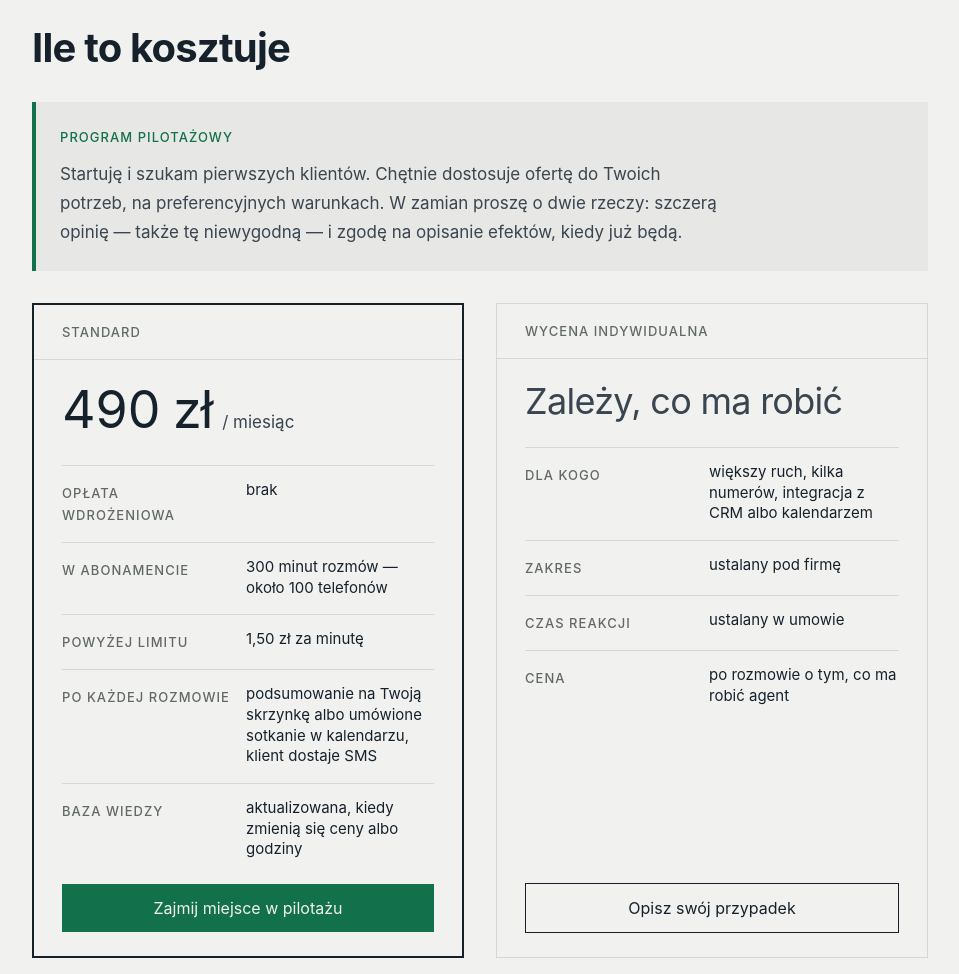
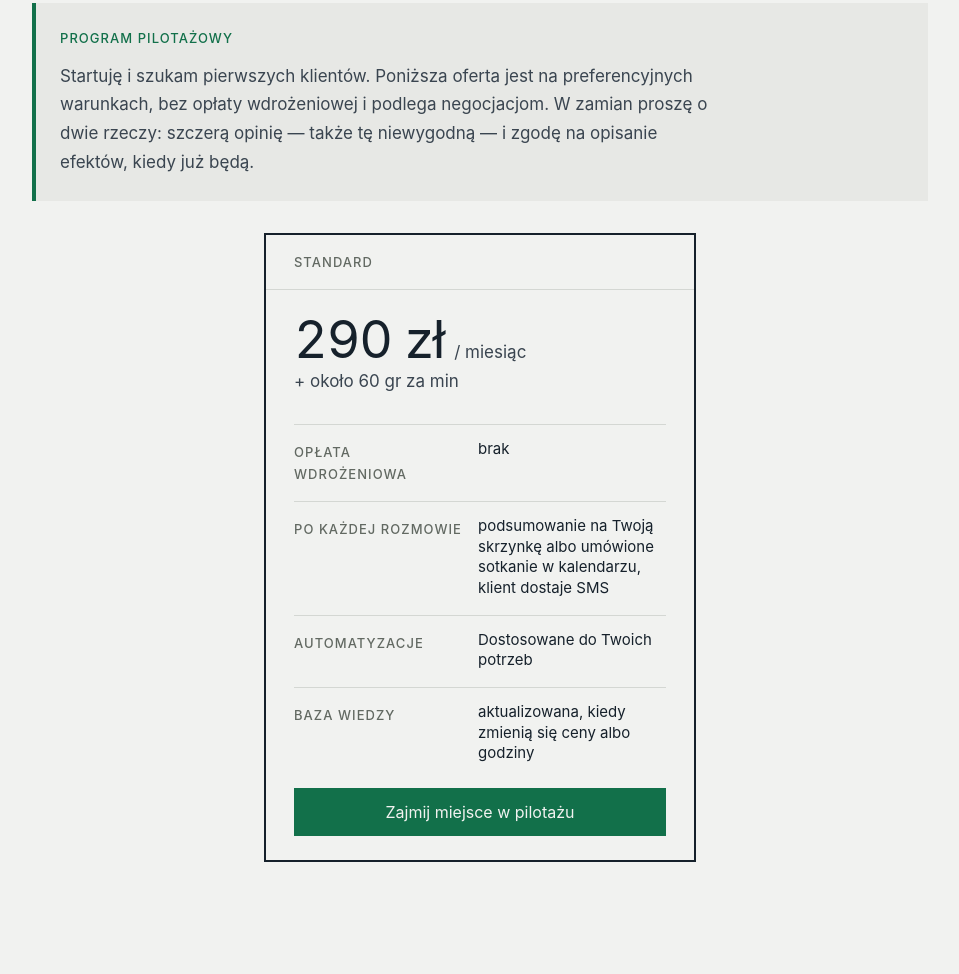
Before and after one commit to zombinator1/voiceAi-website, an Astro site: page / in a window 1280 px wide. Shown: the part 4246-5220 px from the top of the page, without its empty margins (240-1199 px from the left). Built offline with nearby package versions, Linux system fonts and the light colour scheme; Astro itself is replaced by a stand-in of ours.

Commit message:
opraw pricing proces i detale

```diff
--- a/src/components/JakToDziala.astro
+++ b/src/components/JakToDziala.astro
@@ -13,27 +13,26 @@ const kroki = [
   },
   {
     numer: '2',
+    tytul: 'Podpisujemy umowę i pierwsza wpłata',
+    tresc: [
+      'Umowa powierzenia danych osobowych i o świadczeniu usług.',
+      'Dokument przygotował profesjonalista, z kancelarii Creativa Legal.'
+    ],
+  },
+  {
+    numer: '3',
     tytul: 'Buduję agenta',
     tresc: [
       'Powstaje baza wiedzy, scenariusz rozmowy i automatyzacja (np. wysyłka email z transkryptem rozmowy na Twój adres email). Zanim cokolwiek podłączysz, dzwonisz i słuchasz. Poprawiam, aż zacznie brzmieć tak, jak sam byś odpowiedział.',
     ],
   },
     {
-    numer: '3',
-    tytul: 'Podpisujemy umowę i pierwsza wpłata',
+    numer: '4',
+    tytul: 'Dwa tygodnie darmowego okresu próbnego',
     tresc: [
-      'Umowa powierzenia danych osobowych i o świadczeniu usług.',
-      'Dokument przygotował profesjonalista, z kancelarii Creativa Legal.',
-      'Na tym etapie proszę o pierwszą wpłate, z góry.'
+      'Masz gwarancje, że zapłacisz za produkt który spełnia Twoje oczekiwania.'
     ],
-  },
-  {
-    numer: '4',
-    tytul: 'Przekierowujesz numer',
-    tresc: [
-      'Wpisujesz w swoim telefonie kod (np. **61*+48XXXXXXXXX*11*20#). Automat odbiera połączenie po 20s nieaktywności. Poza tym, nie musisz nic zmieniać w swojej konfiguracji.'
-    ],
-  },
+  }
 ];
 ---
 
--- a/src/components/KimJestem.astro
+++ b/src/components/KimJestem.astro
@@ -2,6 +2,9 @@
 import { Image } from 'astro:assets';
 import Sekcja from './Sekcja.astro';
 import { WLASCICIEL } from '../config';
+
+import { myPhone } from '../config';
+
 ---
 
 <Sekcja numer="08" id="kim-jestem" tytul="Kto odbierze, kiedy zadzwonisz">
@@ -33,7 +36,7 @@ import { WLASCICIEL } from '../config';
 
     <div class="max-w-[56ch]">
       <p class="font-display text-h3">{WLASCICIEL.imie}</p>
-      <p class="maszynowa mt-1.5 text-notatka">{WLASCICIEL.rola}</p>
+      <p class="maszynowa mt-1.5 text-notatka">{myPhone}</p>
 
       <p class="mt-5 text-centrala-80">{WLASCICIEL.bio}</p>
 
--- a/src/components/Oferta.astro
+++ b/src/components/Oferta.astro
@@ -3,38 +3,38 @@ import Sekcja from "./Sekcja.astro";
 
 const standard = [
   ["opłata wdrożeniowa", "brak"],
-  ["w abonamencie", "300 minut rozmów — około 100 telefonów"],
-  ["powyżej limitu", "1,50 zł za minutę"],
+  // ["w abonamencie", "300 minut rozmów — około 100 telefonów"],
+  // ["powyżej limitu", "1,50 zł za minutę"],
   ["po każdej rozmowie", "podsumowanie na Twoją skrzynkę albo umówione sotkanie w kalendarzu, klient dostaje SMS"],
+  ["automatyzacje", "Dostosowane do Twoich potrzeb"],
   ["baza wiedzy", "aktualizowana, kiedy zmienią się ceny albo godziny"],
 ];
 
-const indywidualna = [
-  [
-    "dla kogo",
-    "większy ruch, kilka numerów, integracja z CRM albo kalendarzem",
-  ],
-  ["zakres", "ustalany pod firmę"],
-  ["czas reakcji", "ustalany w umowie"],
-  ["cena", "po rozmowie o tym, co ma robić agent"],
-];
+// const indywidualna = [
+//   [
+//     "dla kogo",
+//     "większy ruch, kilka numerów, integracja z CRM albo kalendarzem",
+//   ],
+//   ["zakres", "ustalany pod firmę"],
+//   ["czas reakcji", "ustalany w umowie"],
+//   ["cena", "po rozmowie o tym, co ma robić agent"],
+// ];
 ---
 
-<Sekcja numer="05" id="oferta" tytul="Ile to kosztuje">
+<Sekcja numer="05" id="oferta" tytul="Koszt inwestycji">
   {/* pasek programu pilotażowego */}
   <div class="border-l-4 border-sluchawka bg-arkusz-glebszy p-5 sm:p-6">
     <p class="maszynowa text-sluchawka">Program pilotażowy</p>
     <p class="mt-3 max-w-[62ch] text-centrala-80">
-      Startuję i szukam pierwszych klientów. Chętnie dostosuje ofertę do Twoich
-      potrzeb, na preferencyjnych warunkach. W zamian proszę o dwie rzeczy:
+      Startuję i szukam pierwszych klientów. Poniższa oferta jest na preferencyjnych warunkach, bez opłaty wdrożeniowej i podlega negocjacjom. W zamian proszę o dwie rzeczy:
       szczerą opinię — także tę niewygodną — i zgodę na opisanie efektów, kiedy
       już będą.
     </p>
   </div>
 
-  <div class="mt-8 grid gap-6 lg:grid-cols-2 lg:gap-8">
+  <div class="mt-8 flex justify-center">
     {/* Standard — wyróżniony */}
-    <div class="flex flex-col border-2 border-centrala bg-arkusz">
+    <div class="flex w-full flex-col border-2 border-centrala bg-arkusz lg:w-[calc(50%-1rem)]">
       <div class="border-b border-linia px-5 py-4 sm:px-7">
         <p class="maszynowa text-notatka">Standard</p>
       </div>
@@ -44,9 +44,12 @@ const indywidualna = [
           <span
             class="font-display text-[2.75rem] font-700 leading-none tracking-[-0.02em] tabular-nums sm:text-[3.25rem]"
           >
-            490 zł
+            290 zł
           </span>
           <span class="text-centrala-80">/ miesiąc</span>
+          <p>
+          <span class="text-centrala-80"> + około 60 gr za min</span>
+          </p>
         </p>
 
         <dl class="mt-7 space-y-4">
@@ -72,38 +75,6 @@ const indywidualna = [
     </div>
 
     {/* Wycena indywidualna */}
-    <div class="flex flex-col border border-linia bg-arkusz">
-      <div class="border-b border-linia px-5 py-4 sm:px-7">
-        <p class="maszynowa text-notatka">Wycena indywidualna</p>
-      </div>
-
-      <div class="px-5 py-6 sm:px-7">
-        <p
-          class="font-display text-[2rem] font-700 leading-none tracking-[-0.02em] text-centrala-80 sm:text-[2.25rem]"
-        >
-          Zależy, co ma robić
-        </p>
-
-        <dl class="mt-7 space-y-4">
-          {
-            indywidualna.map(([etykieta, wartosc]) => (
-              <div class="grid gap-0.5 border-t border-linia pt-3.5 sm:grid-cols-[10.5rem_minmax(0,1fr)] sm:gap-4">
-                <dt class="maszynowa pt-0.5 text-notatka">{etykieta}</dt>
-                <dd class="text-[0.9375rem] leading-snug">{wartosc}</dd>
-              </div>
-            ))
-          }
-        </dl>
-      </div>
-
-      <div class="mt-auto px-5 pb-6 sm:px-7">
-        <a
-          href="#kontakt"
-          class="flex min-h-12 items-center justify-center border border-centrala px-6 py-3 font-display text-base font-600 text-centrala hover:bg-centrala hover:text-arkusz"
-        >
-          Opisz swój przypadek
-        </a>
-      </div>
-    </div>
+    <!-- <div c   -->
   </div>
 </Sekcja>
```
